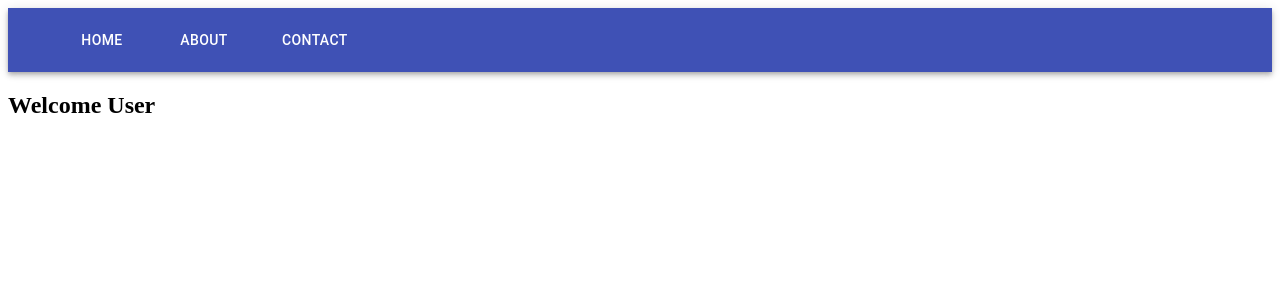
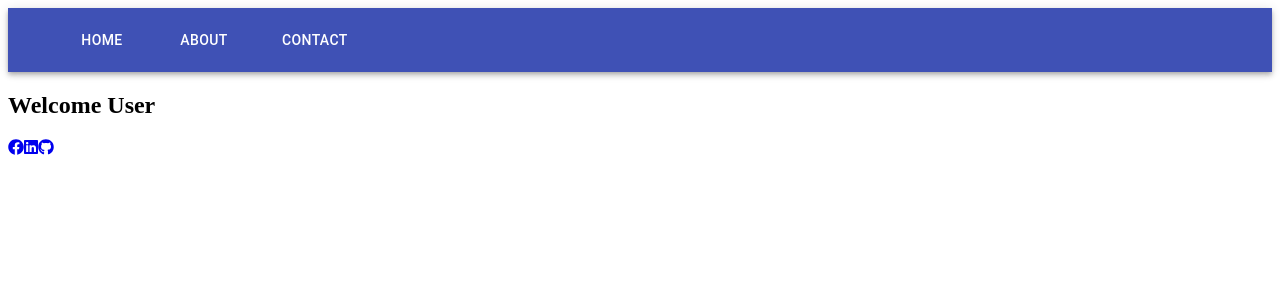
Before and after one commit to xenonth/my-react-portfolio, a React (Create React App) app: page /home in a window 1280 px wide. Shown: the top 300 px of the page. Built offline with nearby package versions, Linux system fonts and the light colour scheme.

Commit message:
social media logos working require rebuild for footer.

```diff
--- a/package.json
+++ b/package.json
@@ -3,6 +3,11 @@
   "version": "0.1.0",
   "private": true,
   "dependencies": {
+    "@fortawesome/fontawesome-svg-core": "^1.2.34",
+    "@fortawesome/free-brands-svg-icons": "^5.15.2",
+    "@fortawesome/free-regular-svg-icons": "^5.15.2",
+    "@fortawesome/free-solid-svg-icons": "^5.15.2",
+    "@fortawesome/react-fontawesome": "^0.1.14",
     "@material-ui/core": "^4.11.3",
     "@material-ui/icons": "^4.11.2",
     "@testing-library/jest-dom": "^5.11.9",
--- a/src/App.js
+++ b/src/App.js
@@ -9,6 +9,7 @@ import Home from './pages/Home';
 
 //components which sit outside the main page
 import Header from './components/Header';
+import Footer from './components/SocialLinks'
 
 
 
@@ -21,7 +22,7 @@ function App() {
       <Header />
         <Route exact path ="/" component={Home} />
         <Route exact path ="/home" component={Home} />
-
+      <Footer />
     </Router>
   );
 }
--- /dev/null
+++ b/src/components/SocialLinks.js
@@ -0,0 +1,44 @@
+import React from 'react';
+
+//import material UI
+import {makeStyles} from "@material-ui/core/styles"
+
+//import social media icons from fontawesome
+import { FontAwesomeIcon } from '@fortawesome/react-fontawesome';
+import {faFacebook} from '@fortawesome/free-brands-svg-icons';
+import {faLinkedin} from '@fortawesome/free-brands-svg-icons';
+import {faGithub} from '@fortawesome/free-brands-svg-icons';
+
+//Footer CSS Layout
+const useStyles = makeStyles(() => ({
+    socialSpace: {
+        margin: "2%",
+        textAlign: "center",
+    },
+}));
+
+function SocialLinks() {
+    const classes = {useStyles};
+  return (
+
+    <section>
+        <i className={classes.socialSpace}>
+            <a href="https://www.facebook.com/timothy.forbes.50" target="_blank">
+                <FontAwesomeIcon icon={faFacebook} />
+            </a>
+        </i>
+        <i className={classes.socialSpace}>
+            <a href="https://www.linkedin.com/in/timothy-forbes-260711b9/"target="_blank">
+            <FontAwesomeIcon icon={faLinkedin} />
+            </a>
+        </i>
+        <i className={classes.socialSpace}>
+            <a href="https://github.com/xenonth"target="_blank">
+            <FontAwesomeIcon icon={faGithub} />
+            </a>
+        </i>
+    </section>
+  );
+}
+
+export default SocialLinks;
```
Also changed, not shown: src/components/Footer.js (+29 -0 lines), 1 other file (tests, documents, lock files or other folders).
